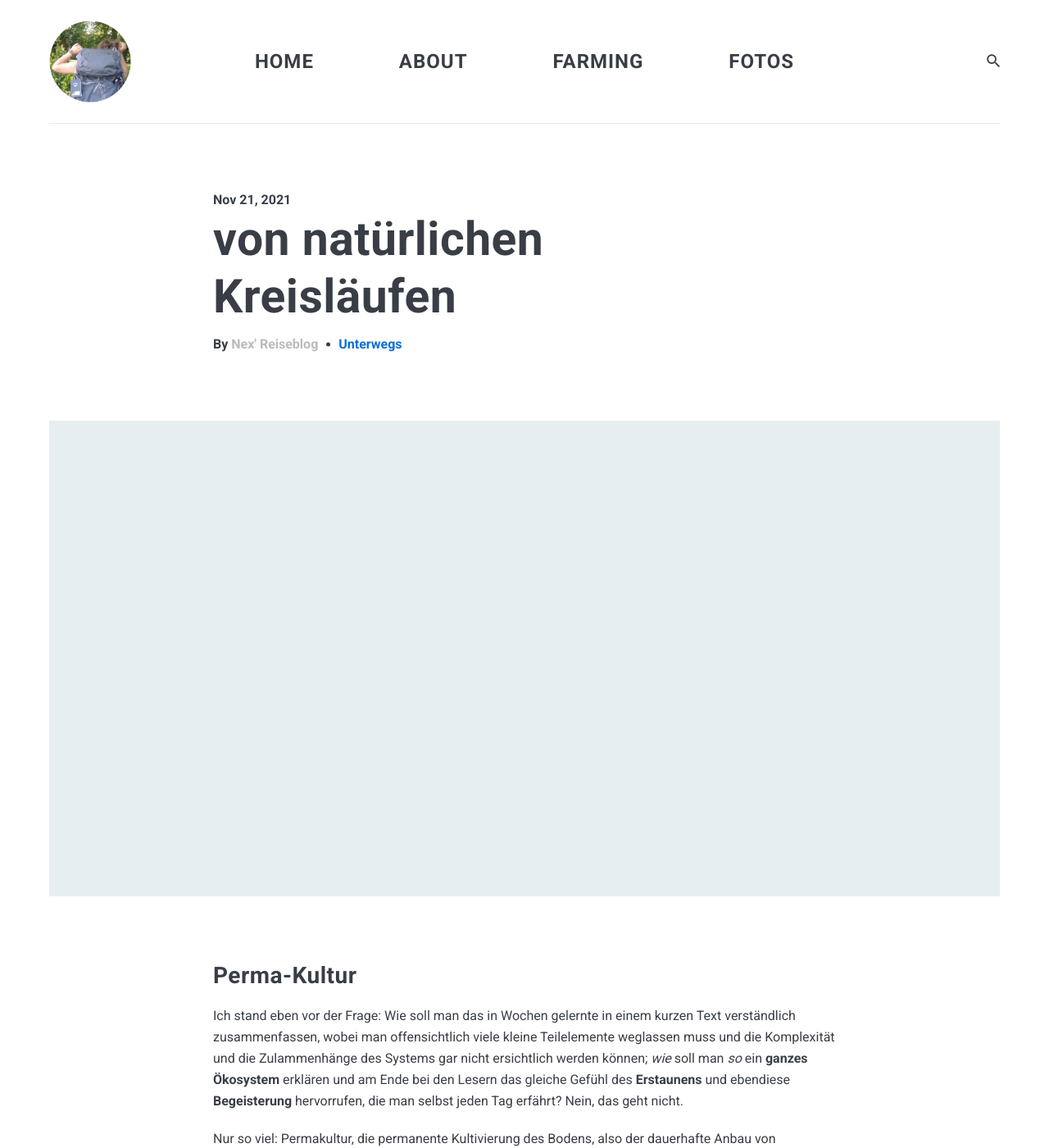
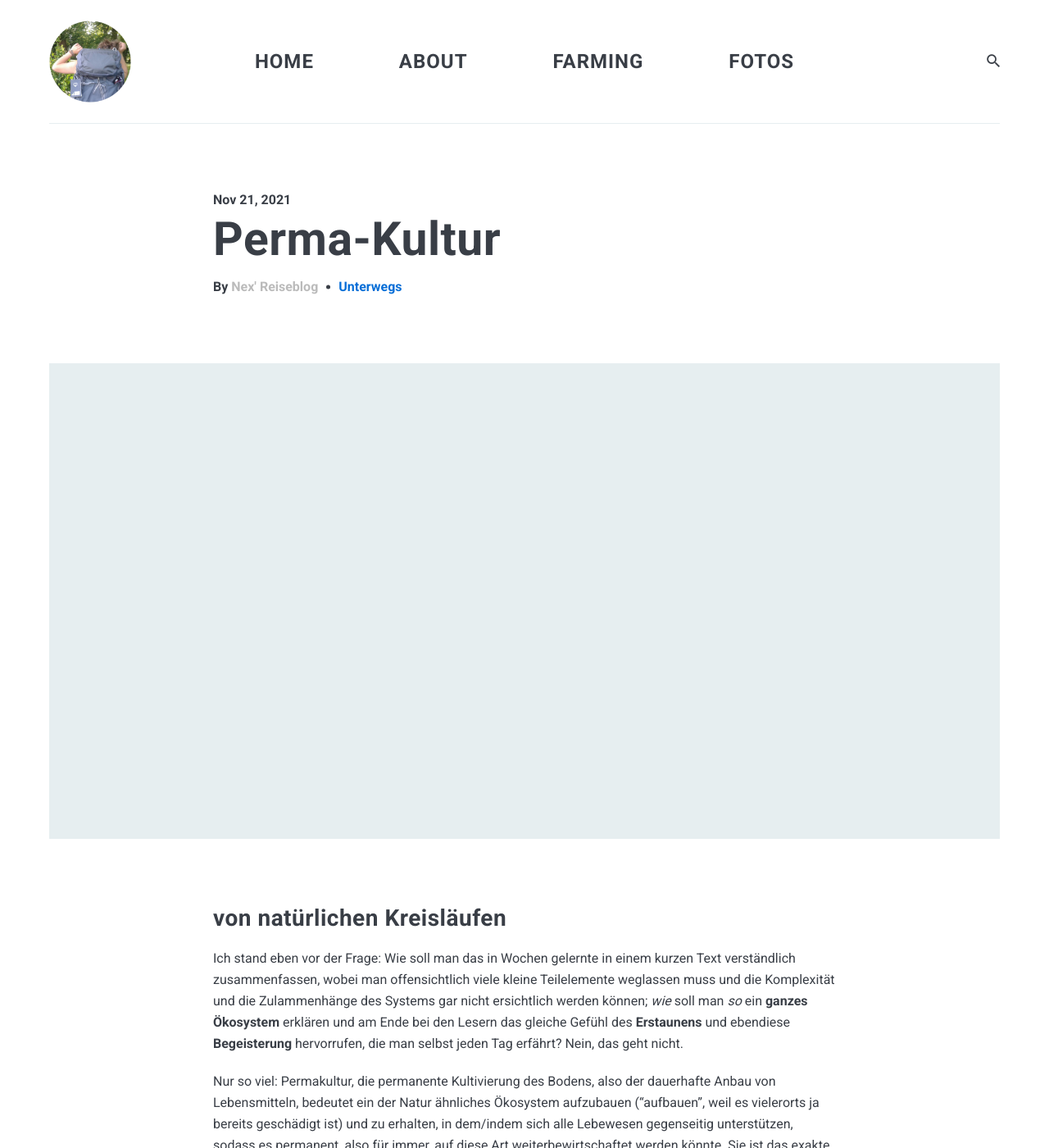
Before and after one commit to anneke-streit/anneke-streit.github.io, a Jekyll site: the page built from _posts/2021-11-21-Perma-Kultur.md, in a window 1280 px wide and 1400 px high. Shown: the whole window at 82% size. Built offline with Jekyll 4.4.1, drawn with Linux system fonts in a browser that asks for light colours; nearby versions of some CDN libraries.

```diff
--- a/_posts/2021-11-21-Perma-Kultur.md
+++ b/_posts/2021-11-21-Perma-Kultur.md
@@ -1,11 +1,11 @@
 ---
 layout: post
-title: "von natürlichen Kreisläufen"
+title: "Perma-Kultur"
 date: 2021-11-21 14:12:00 +0200
 image: Schafe vor dem Horizont.jpg
 tag: Unterwegs
 ---
-## Perma-Kultur
+## von natürlichen Kreisläufen
 
 Ich stand eben vor der Frage:
 Wie soll man das in Wochen gelernte in einem kurzen Text verständlich zusammenfassen, wobei man offensichtlich viele kleine Teilelemente weglassen muss und die Komplexität und die Zulammenhänge des Systems gar nicht ersichtlich werden können;
```
